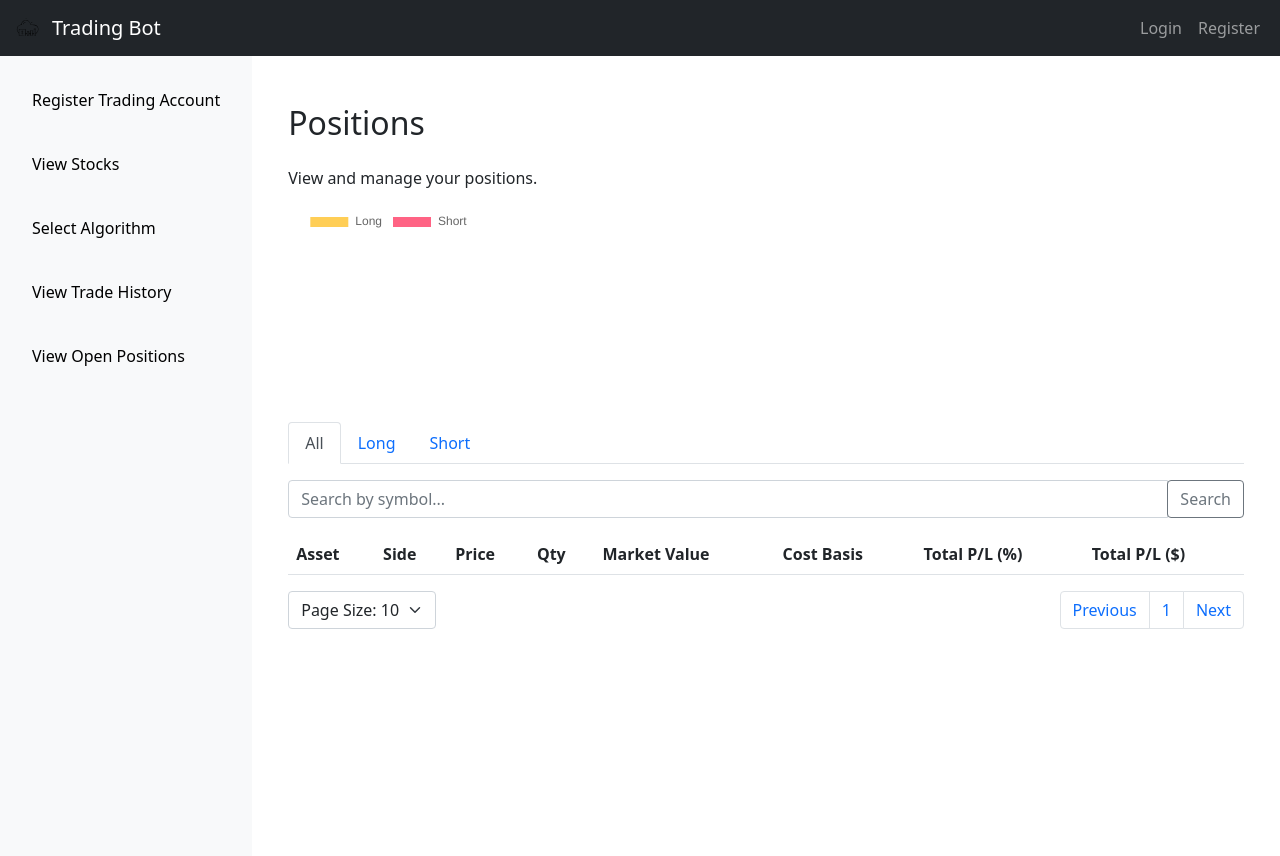
After one commit to Alex-Teodosiu/trading-bot-web-app, a Flask app: page /view_open_positions in a window 1280 px wide. The commit adds this page. Run offline with Flask 2, Linux system fonts and the light colour scheme; lists and menus that the app fills with data are empty; some libraries are stand-ins or nearby versions.

Commit message:
positions

```diff
--- a/app.py
+++ b/app.py
@@ -9,5 +9,7 @@ app.config['AUTH_SERVER_URL'] = os.getenv('AUTH_SERVER_URL')
 # Register routes
 from routes import *
 
+# initialize_routes(app)
+
 if __name__ == '__main__':
     app.run()
--- /dev/null
+++ b/controller/position_controller.py
@@ -0,0 +1,37 @@
+import requests
+from flask import render_template, request, session, flash
+
+def view_open_positions():
+    user_id = session.get('user_id')
+
+    if not user_id:
+        flash('User not logged in.', 'danger')
+        return render_template('pages/view_open_positions.html', positions=[], long_count=0, short_count=0)
+
+    api_url = 'https://automated-trading-bot-server.azurewebsites.net/positions/get-all-open-positions'
+    params = {'user_id': user_id}
+
+    try:
+        response = requests.get(api_url, params=params)
+        response.raise_for_status()
+        positions = response.json()
+
+        long_count = sum(1 for position in positions if position['side'] == 'long')
+        short_count = sum(1 for position in positions if position['side'] == 'short')
+
+        # Convert string values to float where necessary
+        for position in positions:
+            position['qty'] = float(position['qty'])
+            position['market_value'] = float(position['market_value'])
+            position['cost_basis'] = float(position['cost_basis'])
+            position['unrealized_pl'] = float(position['unrealized_pl'])
+            position['unrealized_plpc'] = float(position['unrealized_plpc'])
+            position['current_price'] = float(position['current_price'])
+
+    except requests.exceptions.RequestException as e:
+        flash(f'An error occurred: {e}', 'danger')
+        positions = []
+        long_count = 0
+        short_count = 0
+
+    return render_template('pages/view_open_positions.html', positions=positions, long_count=long_count, short_count=short_count)
--- a/routes.py
+++ b/routes.py
@@ -1,7 +1,11 @@
 from flask import send_from_directory, render_template, redirect, url_for, session, flash
 from app import app
-from controller import auth_controller, user_controller, trading_account_controller
+from controller import auth_controller, user_controller, trading_account_controller, position_controller
 import os
+# from controller.stock_controller import stocks_blueprint
+
+# def initialize_routes(app):
+#     app.register_blueprint(stocks_blueprint)
 
 @app.route('/')
 def index():
@@ -42,6 +46,10 @@ def view_stocks():
 def select_algorithm():
     return render_template('pages/select_algorithm.html', signed_in=True)
 
+@app.route('/view_open_positions', methods=['GET', 'POST'])
+def view_open_positions():
+    return position_controller.view_open_positions()
+
 @app.route('/view_trade_history')
 def view_trade_history():
     return render_template('pages/view_trade_history.html', signed_in=True)
--- /dev/null
+++ b/static/bootstrap/js/positions.js
@@ -0,0 +1,94 @@
+document.addEventListener('DOMContentLoaded', function() {
+    var positionCounts = document.getElementById('positionCounts');
+    var longCount = Number(positionCounts.getAttribute('data-long'));
+    var shortCount = Number(positionCounts.getAttribute('data-short'));
+
+    console.log('Long Count:', longCount);
+    console.log('Short Count:', shortCount);
+
+    var ctx = document.getElementById('positionDistributionChart').getContext('2d');
+    var positionDistributionChart = new Chart(ctx, {
+        type: 'doughnut',
+        data: {
+            labels: ['Long', 'Short'],
+            datasets: [{
+                data: [longCount, shortCount],
+                backgroundColor: ['#FFCE56', '#FF6384']
+            }]
+        },
+    });
+
+    // Filter logic
+    var tabs = document.querySelectorAll('#positionFilterTabs .nav-link');
+    var rows = document.querySelectorAll('#positionsTableBody tr');
+
+    tabs.forEach(tab => {
+        tab.addEventListener('click', function(event) {
+            event.preventDefault();
+            var filter = this.getAttribute('data-filter');
+
+            // Remove active class from all tabs
+            tabs.forEach(t => t.classList.remove('active'));
+            // Add active class to the clicked tab
+            this.classList.add('active');
+
+            rows.forEach(row => {
+                if (filter === 'all') {
+                    row.style.display = '';
+                } else {
+                    row.style.display = row.getAttribute('data-side') === filter ? '' : 'none';
+                }
+            });
+        });
+    });
+
+    // Search functionality
+    var searchButton = document.getElementById('searchButton');
+    var searchInput = document.getElementById('searchInput');
+
+    searchButton.addEventListener('click', function() {
+        var searchTerm = searchInput.value.toLowerCase();
+
+        rows.forEach(row => {
+            var symbol = row.getAttribute('data-symbol').toLowerCase();
+            if (symbol.includes(searchTerm)) {
+                row.style.display = '';
+            } else {
+                row.style.display = 'none';
+            }
+        });
+    });
+
+    // Trigger search on enter key press
+    searchInput.addEventListener('keypress', function(event) {
+        if (event.key === 'Enter') {
+            searchButton.click();
+        }
+    });
+
+
+    // Get the elements
+    var plpc = document.getElementById('plpc');
+    var pl = document.getElementById('pl');
+
+    // Function to add sign and color
+    function addSignAndColor(element) {
+        var originalText = element.innerText;
+        var value = parseFloat(originalText.replace('%', '').replace('$', ''));
+        if (value > 0) {
+            element.style.color = 'green';
+            if (!originalText.startsWith('+')) {
+                element.innerText = '+' + originalText;
+            }
+        } else if (value < 0) {
+            element.style.color = 'red';
+            if (!originalText.startsWith('-')) {
+                element.innerText = '-' + originalText;
+            }
+        }
+    }
+
+    // Apply the function to the elements
+    addSignAndColor(plpc);
+    addSignAndColor(pl);
+});
--- a/templates/base_sidebar.html
+++ b/templates/base_sidebar.html
@@ -49,7 +49,9 @@
             {% block content %}{% endblock %}
         </div>
     </div>
-
+    <script src="https://code.jquery.com/jquery-3.5.1.slim.min.js"></script>
+    <script src="https://cdn.jsdelivr.net/npm/@popperjs/core@2.5.3/dist/umd/popper.min.js"></script>
+    <script src="https://stackpath.bootstrapcdn.com/bootstrap/4.5.2/js/bootstrap.min.js"></script>
     <script src="{{ url_for('static', filename='bootstrap/js/bootstrap.bundle.min.js') }}"></script>
 </body>
 </html>
--- a/templates/components/sidebar.html
+++ b/templates/components/sidebar.html
@@ -20,5 +20,9 @@
                 View Trade History
             </a>
         </li>
+        <li>
+            <a href="{{ url_for('view_open_positions') }}" class="nav-link p-3 mb-2 block-link">
+                View Open Positions
+            </a>
     </ul>
 </div>
--- /dev/null
+++ b/templates/pages/view_open_positions.html
@@ -0,0 +1,90 @@
+{% extends 'base_sidebar.html' %}
+
+{% block title %}View Open Positions - Trading Bot{% endblock %}
+
+{% block content %}
+<div class="container mt-4">
+    <h2 class="mb-4">Positions</h2>
+    <p>View and manage your positions.</p>
+
+    <div class="row mb-3">
+        <div class="col-md-6">
+            <div class="chart-container" style="position: relative; height:200px; width:200px">
+                <canvas id="positionDistributionChart"></canvas>
+            </div>
+        </div>
+    </div>
+
+    <ul class="nav nav-tabs mb-3" id="positionFilterTabs">
+        <li class="nav-item">
+            <a class="nav-link active" href="#" data-filter="all">All</a>
+        </li>
+        <li class="nav-item">
+            <a class="nav-link" href="#" data-filter="long">Long</a>
+        </li>
+        <li class="nav-item">
+            <a class="nav-link" href="#" data-filter="short">Short</a>
+        </li>
+    </ul>
+
+    <div class="input-group mb-3">
+        <input type="text" class="form-control" placeholder="Search by symbol..." id="searchInput">
+        <div class="input-group-append">
+            <button class="btn btn-outline-secondary" type="button" id="searchButton">Search</button>
+        </div>
+    </div>
+
+    <table class="table table-striped" id="positionsTable">
+        <thead>
+            <tr>
+                <th scope="col">Asset</th>
+                <th scope="col">Side</th>
+                <th scope="col">Price</th>
+                <th scope="col">Qty</th>
+                <th scope="col">Market Value</th>
+                <th scope="col">Cost Basis</th>
+                <th scope="col">Total P/L (%)</th>
+                <th scope="col">Total P/L ($)</th>
+            </tr>
+        </thead>
+        <tbody id="positionsTableBody">
+            {% for position in positions %}
+            <tr data-side="{{ position.side }}" data-symbol="{{ position.symbol }}">
+                <td><a href="#">{{ position.symbol }}</a></td>
+                <td>{{ position.side }}</td>
+                <td>${{ position.current_price | round(2)}}</td>
+                <td>{{ position.qty | round(2)}}</td>
+                <td>${{ position.market_value | round(2)}}</td>
+                <td>${{ position.cost_basis | round(2)}}</td>
+                <td id="plpc">{{ (position.unrealized_plpc * 100) | round(2) }}%</td>
+                <td id="pl">${{ position.unrealized_pl | round(2)}}</td>
+            </tr>
+            {% endfor %}
+        </tbody>
+    </table>
+
+    <div class="d-flex justify-content-between">
+        <div>
+            <select class="form-select" style="width: auto;">
+                <option selected>Page Size: 10</option>
+                <option value="1">10</option>
+                <option value="2">20</option>
+                <option value="3">50</option>
+            </select>
+        </div>
+        <nav aria-label="Page navigation">
+            <ul class="pagination">
+                <li class="page-item"><a class="page-link" href="#">Previous</a></li>
+                <li class="page-item"><a class="page-link" href="#">1</a></li>
+                <li class="page-item"><a class="page-link" href="#">Next</a></li>
+            </ul>
+        </nav>
+    </div>
+</div>
+
+<!-- Hidden element to store counts -->
+<div id="positionCounts" data-long="{{ long_count }}" data-short="{{ short_count }}" style="display:none;"></div>
+
+<script src="https://cdn.jsdelivr.net/npm/chart.js"></script>
+<script src="{{ url_for('static', filename='bootstrap/js/positions.js') }}"></script>
+{% endblock %}
```
Also changed, not shown: controller/stock_controller.py (added, +27 -0 lines), templates/pages/view_stocks.html (+35 -4 lines).
